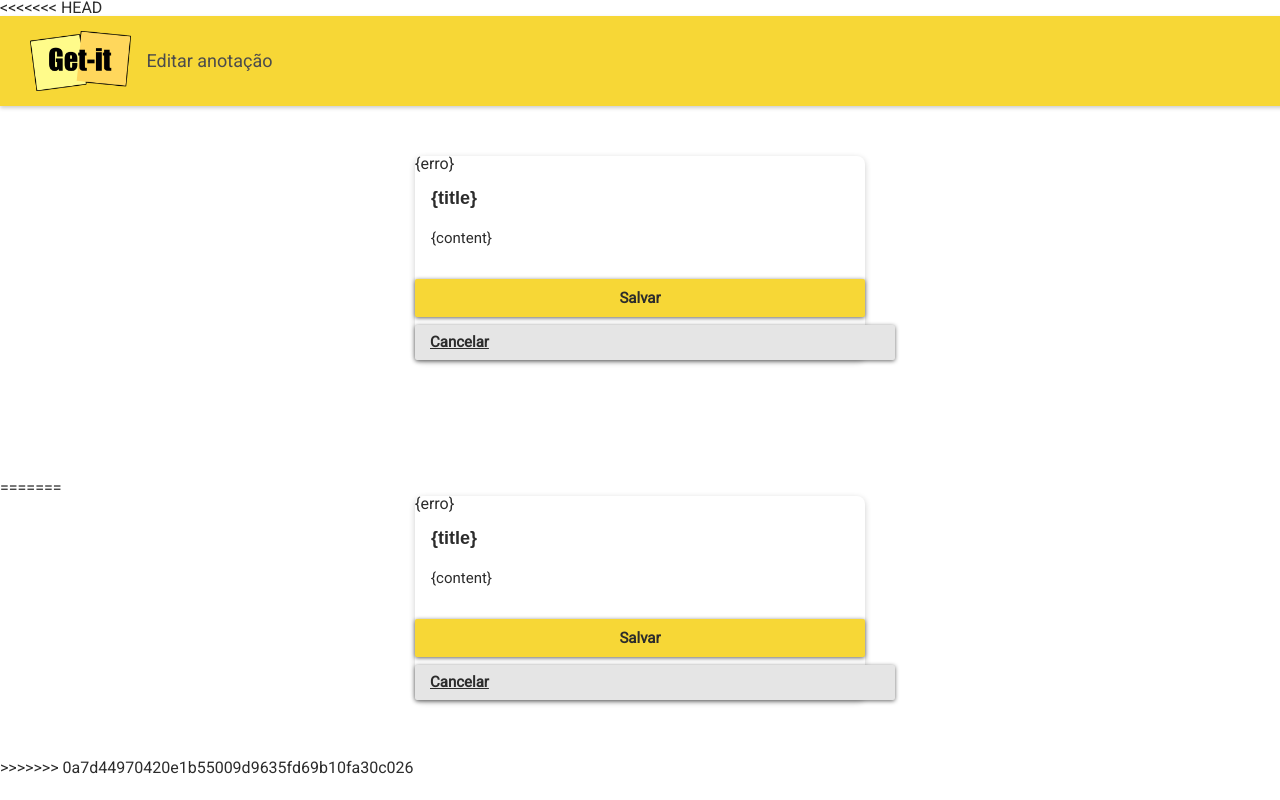
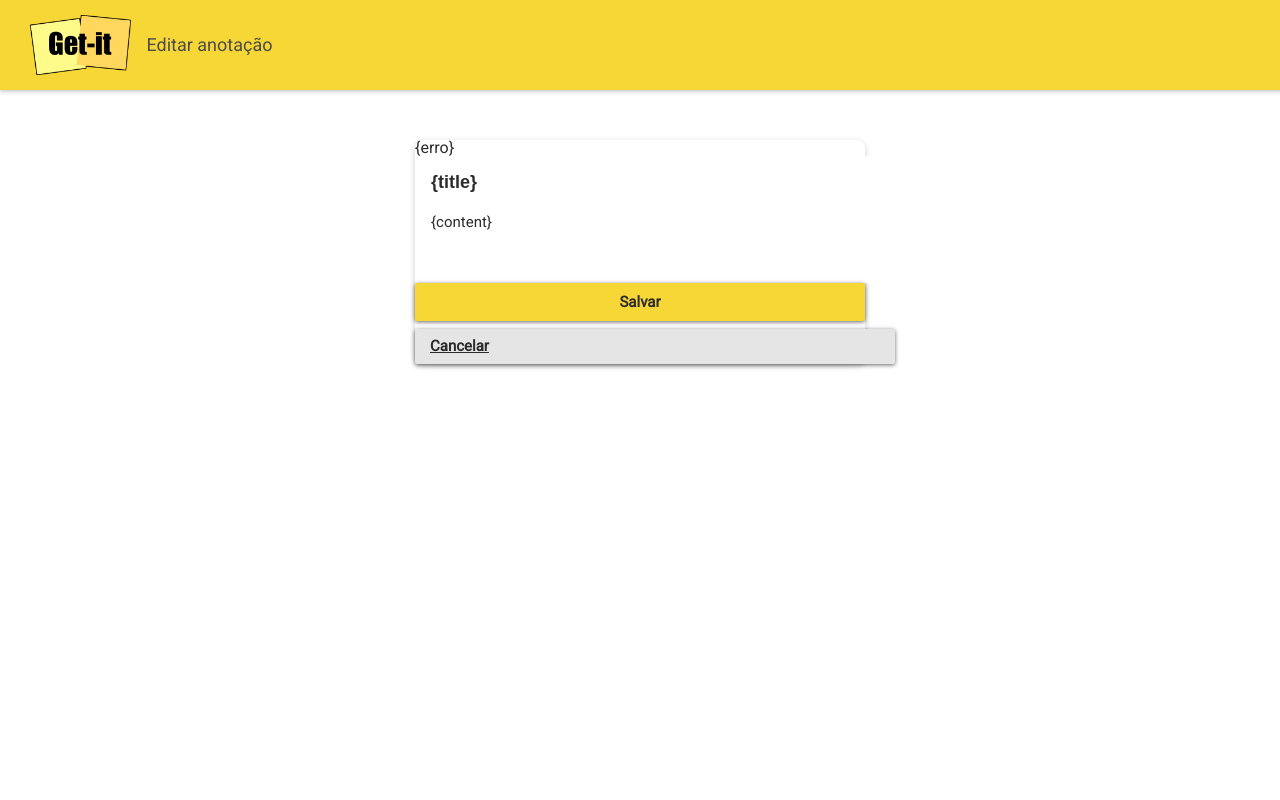
Before and after one commit to mariafbmorales/tecweb-2026-2-projeto1A, a Python web app: template templates/edit.html in a window 1280 px wide; the page is wider, and only the part inside the window is pictured. Run offline with Jinja, Linux system fonts and the light colour scheme; the template is opened without the code that fills it, so the values that code supplies are empty; some libraries are stand-ins or nearby versions.

Commit message:
concertando commit

```diff
--- a/templates/edit.html
+++ b/templates/edit.html
@@ -1,4 +1,3 @@
-<<<<<<< HEAD
 <!DOCTYPE html>
 <html>
     <head>
@@ -51,24 +50,3 @@
         <script type="text/javascript" src="/getit.js"></script>
     </body>
 </html>
-=======
-<form method="post" class="form-card">
-    {erro}
-    <input
-        class="form-card-title"
-        type="text"
-        name="titulo"
-        placeholder="Título"
-        value="{title}"
-        required
-    />
-    <textarea
-        class="autoresize"
-        name="detalhes"
-        placeholder="Digite o conteúdo..."
-        required
-    >{content}</textarea>
-    <button class="btn" type="submit">Salvar</button>
-    <a class="btn" href="/" style="background-color:#e5e5e5; margin-top:8px;">Cancelar</a>
-</form>
->>>>>>> 0a7d44970420e1b55009d9635fd69b10fa30c026
```
Also changed, not shown: templates/index.html (+0 -20 lines).
